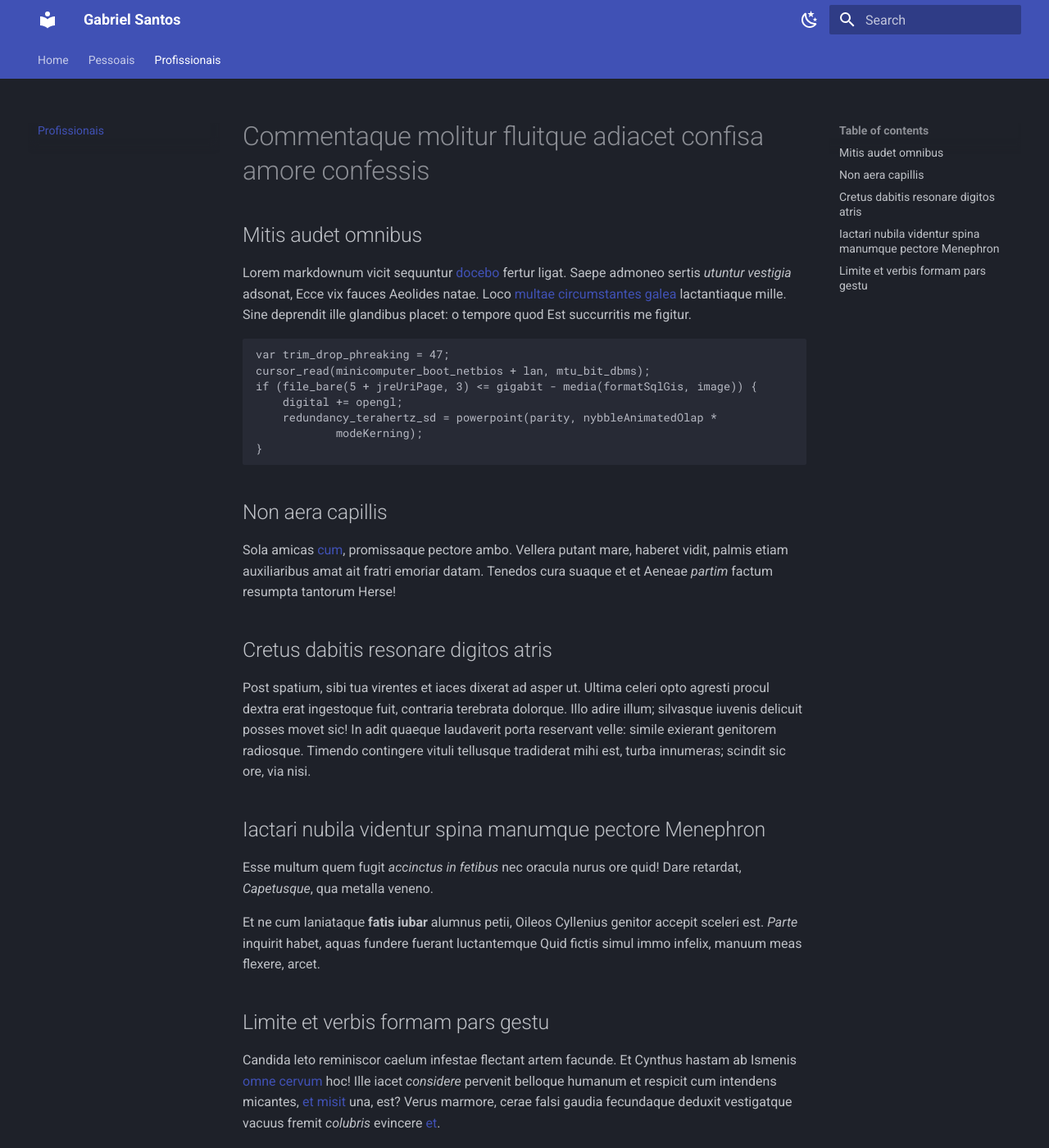
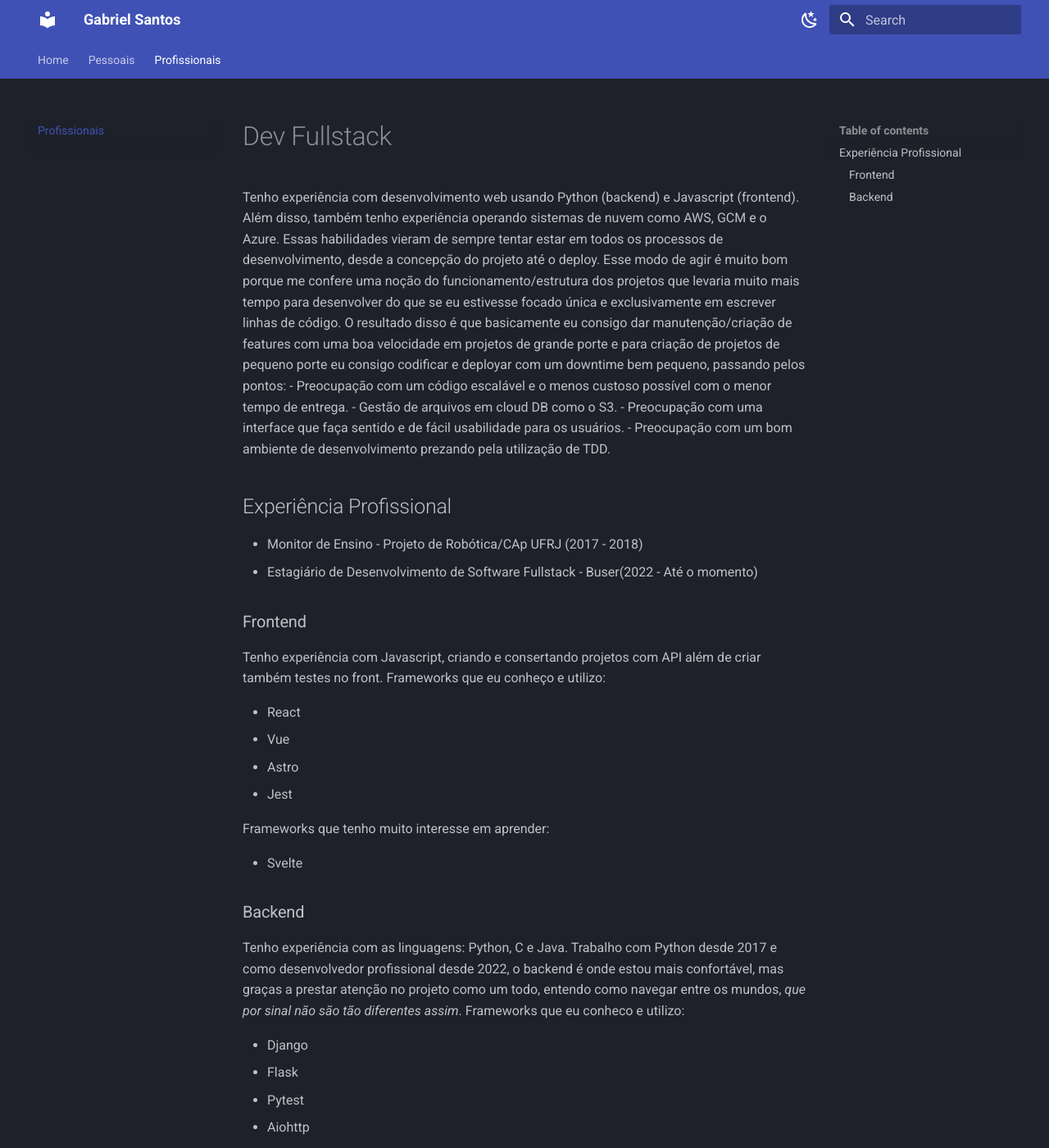
Before and after one commit to Gabriels999/mkdocs-resume, an MkDocs documentation site: the page built from docs/skills.md, in a window 1280 px wide and 1400 px high. Shown: the whole window at 82% size. Built offline with MkDocs 1.6.1 and Material for MkDocs 9.7.7, drawn with Linux system fonts in a browser that asks for light colours; some of the changed text lies outside the part shown.

Commit message:
fills the skills page

```diff
--- a/docs/skills.md
+++ b/docs/skills.md
@@ -1,63 +1,37 @@
-# Commentaque molitur fluitque adiacet confisa amore confessis
+# Dev Fullstack
 
-## Mitis audet omnibus
+Tenho experiência com desenvolvimento web usando Python (backend) e Javascript (frontend). Além disso, também tenho experiência operando sistemas de nuvem como AWS, GCM e o Azure. Essas habilidades vieram de sempre tentar estar em todos os processos de desenvolvimento, desde a concepção do projeto até o deploy. Esse modo de agir é muito bom porque me confere uma noção do funcionamento/estrutura dos projetos que levaria muito mais tempo para desenvolver do que se eu estivesse focado única e exclusivamente em escrever linhas de código.
+O resultado disso é que basicamente eu consigo dar manutenção/criação de features com uma boa velocidade em projetos de grande porte e para criação de projetos de pequeno porte eu consigo codificar e deployar com um downtime bem pequeno, passando pelos pontos:
+- Preocupação com um código escalável e o menos custoso possível com o menor tempo de entrega.
+- Gestão de arquivos em cloud DB como o S3.
+- Preocupação com uma interface que faça sentido e de fácil usabilidade para os usuários.
+- Preocupação com um bom ambiente de desenvolvimento prezando pela utilização de TDD.
 
-Lorem markdownum vicit sequuntur [docebo](http://www.tibi-quod.org/) fertur
-ligat. Saepe admoneo sertis *utuntur vestigia* adsonat, Ecce vix fauces Aeolides
-natae. Loco [multae circumstantes
-galea](http://centauri.com/adfatasummoveant.php) lactantiaque mille. Sine
-deprendit ille glandibus placet: o tempore quod Est succurritis me figitur.
+## Experiência Profissional
+- Monitor de Ensino - Projeto de Robótica/CAp UFRJ (2017 - 2018)
+- Estagiário de Desenvolvimento de Software Fullstack - Buser(2022 - Até o momento)
 
-    var trim_drop_phreaking = 47;
-    cursor_read(minicomputer_boot_netbios + lan, mtu_bit_dbms);
-    if (file_bare(5 + jreUriPage, 3) <= gigabit - media(formatSqlGis, image)) {
-        digital += opengl;
-        redundancy_terahertz_sd = powerpoint(parity, nybbleAnimatedOlap *
-                modeKerning);
-    }
+### Frontend
 
-## Non aera capillis
+Tenho experiência com Javascript, criando e consertando projetos com API além de criar também testes no front. Frameworks que eu conheço e utilizo:
 
-Sola amicas [cum](http://estferox.com/corpore-relinquit), promissaque pectore
-ambo. Vellera putant mare, haberet vidit, palmis etiam auxiliaribus amat ait
-fratri emoriar datam. Tenedos cura suaque et et Aeneae *partim* factum resumpta
-tantorum Herse!
+- React
+- Vue
+- Astro
+- Jest
 
-## Cretus dabitis resonare digitos atris
+Frameworks que tenho muito interesse em aprender:
 
-Post spatium, sibi tua virentes et iaces dixerat ad asper ut. Ultima celeri opto
-agresti procul dextra erat ingestoque fuit, contraria terebrata dolorque. Illo
-adire illum; silvasque iuvenis delicuit posses movet sic! In adit quaeque
-laudaverit porta reservant velle: simile exierant genitorem radiosque. Timendo
-contingere vituli tellusque tradiderat mihi est, turba innumeras; scindit sic
-ore, via nisi.
+- Svelte
 
-## Iactari nubila videntur spina manumque pectore Menephron
+### Backend
 
-Esse multum quem fugit *accinctus in fetibus* nec oracula nurus ore quid! Dare
-retardat, *Capetusque*, qua metalla veneno.
+Tenho experiência com as linguagens: Python, C e Java.
+Trabalho com Python desde 2017 e como desenvolvedor profissional desde 2022, o backend é onde estou mais confortável, mas graças a prestar atenção no projeto como um todo, entendo como navegar entre os mundos, *que por sinal não são tão diferentes assim*.
+Frameworks que eu conheco e utilizo:
 
-Et ne cum laniataque **fatis iubar** alumnus petii, Oileos Cyllenius genitor
-accepit sceleri est. *Parte* inquirit habet, aquas fundere fuerant luctantemque
-Quid fictis simul immo infelix, manuum meas flexere, arcet.
-
-## Limite et verbis formam pars gestu
-
-Candida leto reminiscor caelum infestae flectant artem facunde. Et Cynthus
-hastam ab Ismenis [omne cervum](http://quis.com/) hoc! Ille iacet *considere*
-pervenit belloque humanum et respicit cum intendens micantes, [et
-misit](http://laesaque.org/atque-quod) una, est? Verus marmore, cerae falsi
-gaudia fecundaque deduxit vestigatque vacuus fremit *colubris* evincere
-[et](http://suaearma.com/erat.php).
-
-- Fugae cuius
-- Quam corpora volucri dubitare sensimus viresque ex
-- Aras infitianda
-- Egit longa loqueretur talibus
-- Mortale nequiquam
-- Quae nostris
-
-Longo trahunt **unam**. Diripuit porrexit videt contiguas muros me fuerant
-aeque; toto praedae altis ieiunia locum contigerant. Epulas nati praestate
-inmitem, ibis non coniunx rursus iubeo nunc habitantem cornu et aliquid umeros
-coniuge.
+- Django
+- Flask
+- Pytest
+- Aiohttp
+- Airflow
```
Also changed, not shown: docs/about.md (+1 -0 lines).
